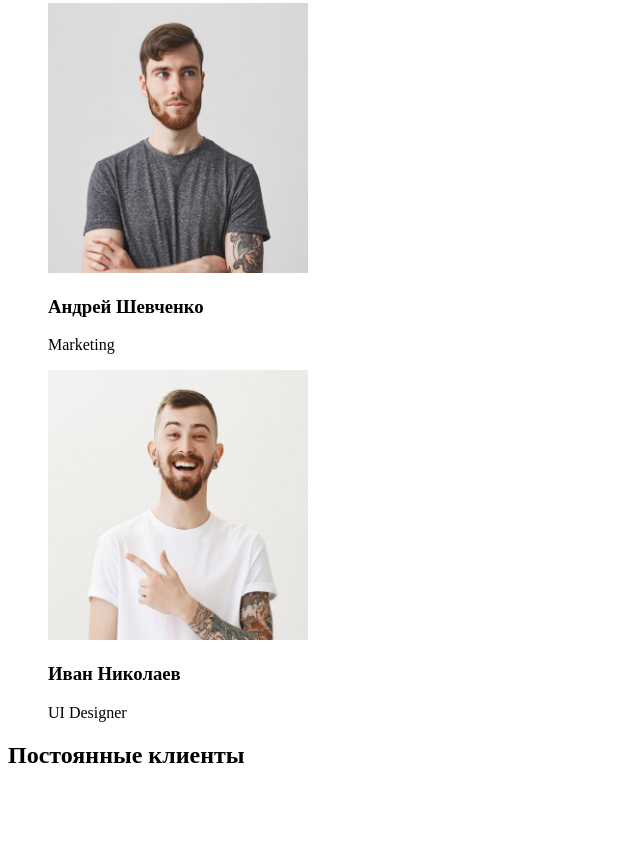
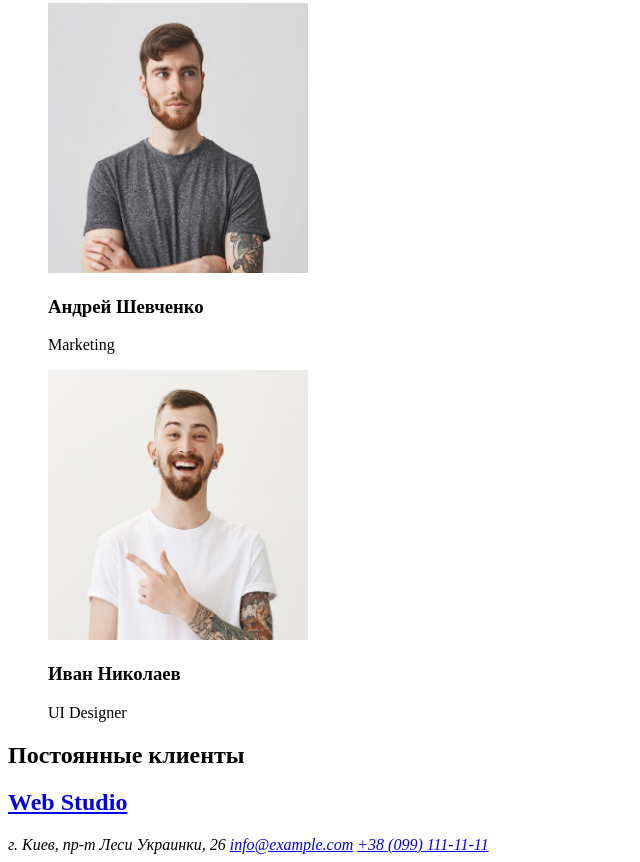
Before and after one commit to DesperandumZpUa/html-1, a plain HTML site: page index.html in a window 1280 px wide. Shown: the part 2562-3424 px from the top of the page, without its empty margins (0-640 px from the left). Before the commit the page ends 3351 px from the top, so only its background shows below. Drawn offline with Linux system fonts and the light colour scheme.

Commit message:
Окончил html

```diff
--- a/index.html
+++ b/index.html
@@ -77,6 +77,11 @@
             <h2>Постоянные клиенты</h2>
         </section>
     </main>
-    <footer></footer>
+    <footer><h2><a href="/">Web Studio</a></h2></footer>
+    <address>
+        г. Киев, пр-т Леси Украинки, 26
+        <a href="mailto:info@example.com">info@example.com</a>
+        <a href="tel:+380991111111">+38 (099) 111-11-11</a>
+    </address>
 </body>
 </html>
```
